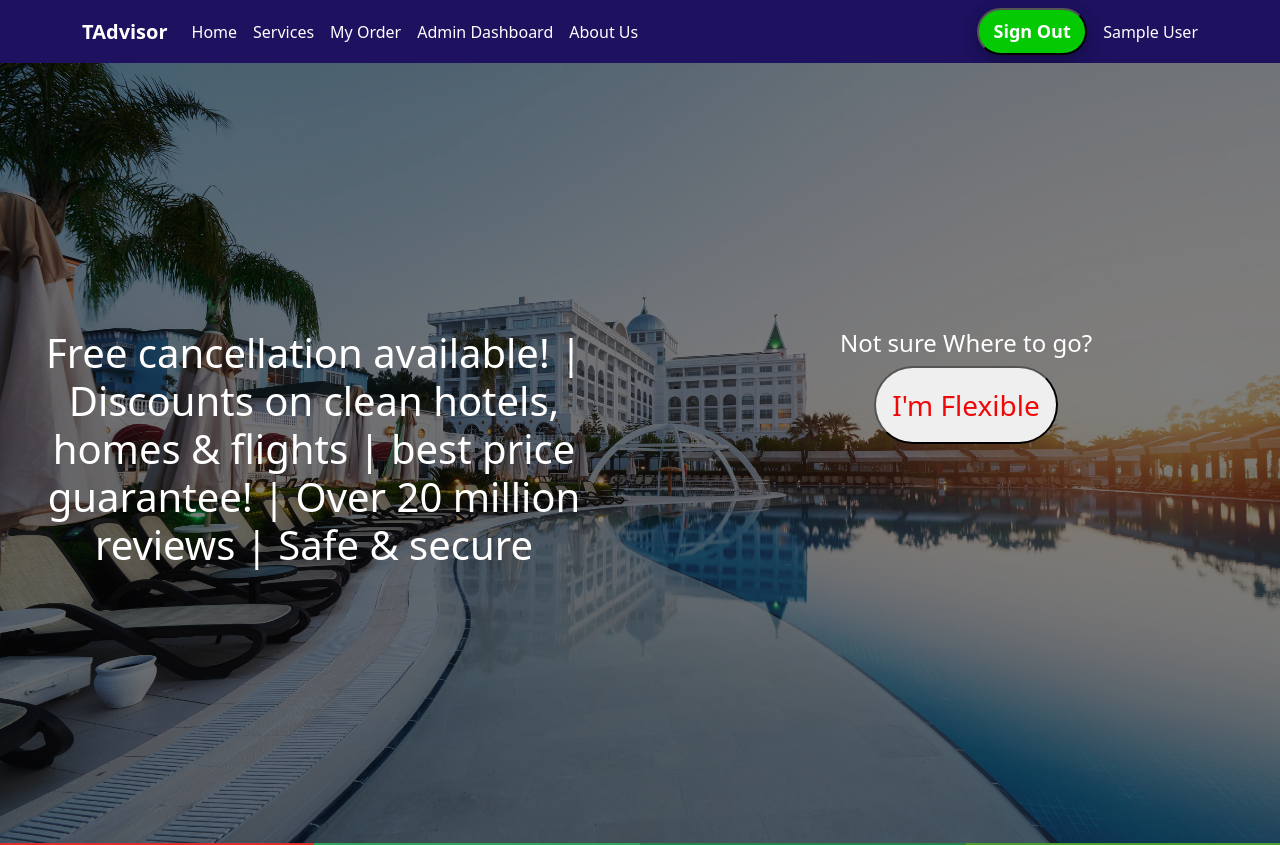
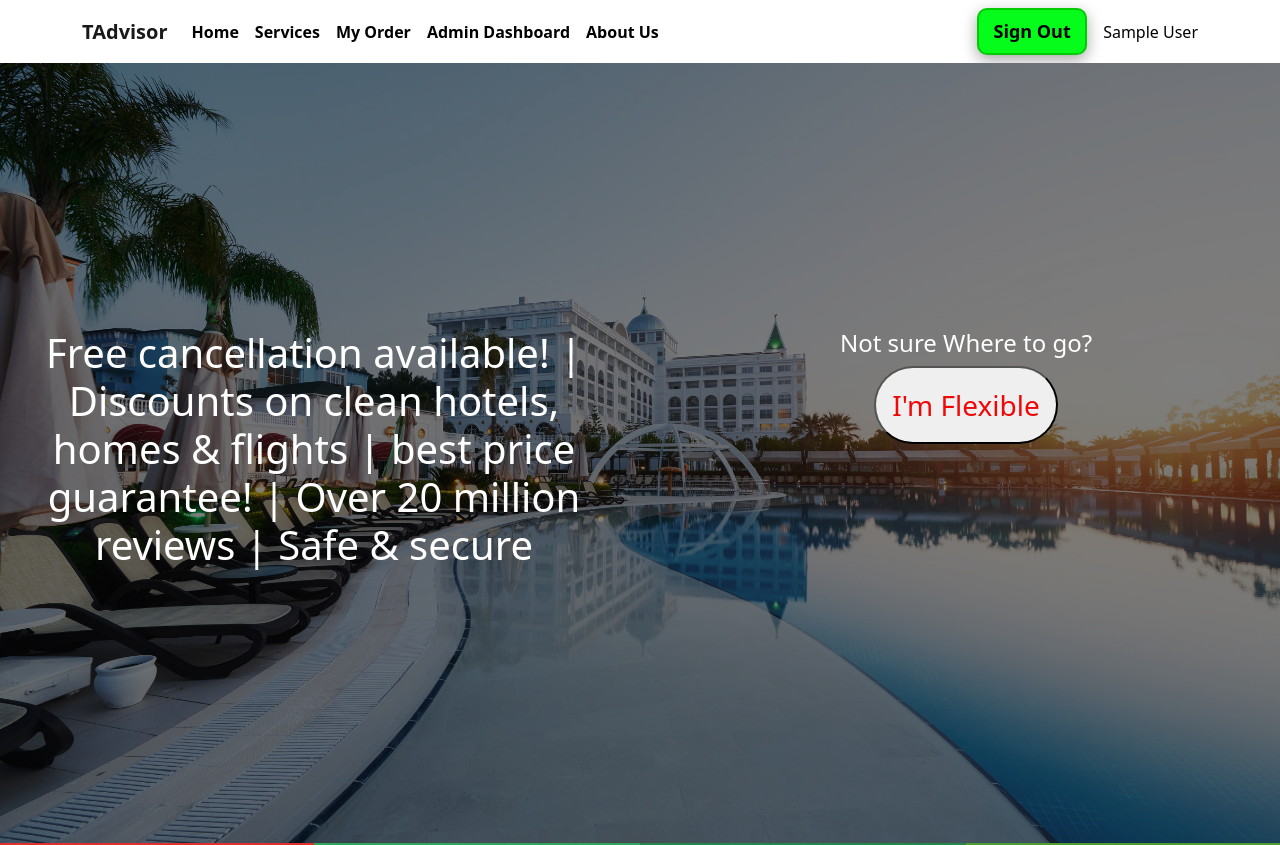
Before and after one commit to rokibulslam/Trip-Advisor-Client-MERN, a React (Create React App) app: page / in a window 1280 px wide. Shown: the top 845 px of the page. Built offline with nearby package versions, Linux system fonts and the light colour scheme; no server answers; sample sign-in values are in the browser's storage; the HTML template or start-up script is replaced by a standard one.

Commit message:
navbar changed

```diff
--- a/src/Component/Home/Hotels/Hotels.css
+++ b/src/Component/Home/Hotels/Hotels.css
@@ -10,22 +10,22 @@
 .card-style:hover {
     border: 1px solid aquamarine;
     box-shadow: rgba(0, 0, 0, 0.35) 0px 5px 15px;
-    background-color: #37b091;
+    background-color: #272325;
     color: white;
 }
 
 .btn-grad {
-    background-image: linear-gradient(to right, #ee0979 0%, #ff6a00 51%, #ee0979 100%)
+    background-image: linear-gradient(to right, #ee0909 0%, #ff000d 51%, #ee0979 100%)
 }
 
 .btn-grad {
     text-decoration: none;
     margin: 10px;
-    padding: 15px 45px;
+    padding: 15px 25px;
     text-align: center;
     text-transform: uppercase;
     transition: 0.5s;
-    background-size: 200% auto;
+    /* background-size: 200% auto; */
     color: white;
     border-radius: 10px;
     display: block;
--- a/src/Component/Home/Hotels/Hotels.js
+++ b/src/Component/Home/Hotels/Hotels.js
@@ -17,27 +17,28 @@ const Hotels = () => {
     return (
       <div className="bg-color">
         <div id="hotels" className="container py-5 ">
-                <h1 className="text-center p-5 info-text fs-1 fw-bolder">Let's The Journey Begin....</h1>
+          <h1 className="text-center p-5  fs-1 fw-bolder">
+            Inspiration for your next trip.
+          </h1>
           <div className="row">
-            {
-                Hotels?.map(hotel=>
-                    <div
-                        key={hotel._id}
-                        className="col-md-3 g-4">
+            {Hotels?.map((hotel) => (
+              <div key={hotel._id} className="col-md-3 g-4 col-sm-12">
                 <Card className="h-100 w-100 card-style">
-                    <Card.Img className="img-fluid" variant="top" src={hotel.img} />
+                  <Card.Img
+                    className="img-fluid"
+                    variant="top"
+                    src={hotel.img}
+                  />
                   <Card.Body className="d-flex flex-column justify-content-end rounded card-text">
                     <Card.Title className="fw-bold">{hotel.name}</Card.Title>
-                        <Card.Text>
-                        {hotel.Description.slice(0, 100)}
-                        </Card.Text>
+                    <Card.Text>{hotel.Description.slice(0, 100)}</Card.Text>
                     <Link to={`/placeOrder/${hotel._id}`}>
                       <Button className="btn-grad">Book Now</Button>
                     </Link>
                   </Card.Body>
                 </Card>
-                </div>)
-            }
+              </div>
+            ))}
           </div>
         </div>
       </div>
--- a/src/Component/Home/NavBar/NavBar.css
+++ b/src/Component/Home/NavBar/NavBar.css
@@ -3,8 +3,9 @@
     font-size: 18px;
     font-weight: 900;
     text-align: center;
-    background-color: #03ca03;
-    border-radius: 50px;
+    border: 2px solid #03ca03;
+    background-color: rgb(6, 252, 26);
+    border-radius: 10px;
     box-shadow: rgba(0, 0, 0, 0.35) 0px 5px 15px;
 
 }
@@ -15,5 +16,5 @@
 
 .nav-color {
     /* background-image: radial-gradient( circle 610px at 5.2% 51.6%,  rgba(5,8,114,1) 0%, rgba(7,3,53,1) 97.5% ); */
-    background-color: #1d1160;
+    background-color: rgb(255, 255, 255);
 }
--- a/src/Component/Home/NavBar/NavBar.js
+++ b/src/Component/Home/NavBar/NavBar.js
@@ -10,24 +10,24 @@ const NavBar = () => {
 
     return (
         <div>
-            <Navbar className="nav-color sticky-top overflow-hidden navbar " variant="dark" collapseOnSelect expand="lg" >
+            <Navbar className="nav-color sticky-top overflow-hidden navbar " variant="light" collapseOnSelect expand="lg" >
             <Container>
-                    <Navbar.Brand className="fw-bolder text-white"><img className="rounded-3" alt="" />TAdvisor</Navbar.Brand>
+                    <Navbar.Brand className="fw-bolder "><img className="rounded-3" alt="" />TAdvisor</Navbar.Brand>
             <Navbar.Toggle aria-controls="responsive-navbar-nav" />
             <Navbar.Collapse id="responsive-navbar-nav">
                 <Nav className="me-auto">
-                <Nav.Link as={HashLink} className="text-decoration-none fw-normal text-white"  to="/home#home">Home</Nav.Link>
-                <Nav.Link as={HashLink} className="text-decoration-none fw-normal px-2 text-white"  to="/home#hotels">Services</Nav.Link>
-                {user?.email ? <Nav.Link as={HashLink} className="text-decoration-none  fw-normal px-2 text-white" to="/myOrders">My Order</Nav.Link>: ''}
-                {user?.email ? <Nav.Link as={HashLink} className="text-decoration-none fw-normal px-2  text-white" to="/admin">Admin Dashboard</Nav.Link> : ''}
+                <Nav.Link as={HashLink} className="text-decoration-none fw-bold text-black"  to="/home#home">Home</Nav.Link>
+                <Nav.Link as={HashLink} className="text-decoration-none fw-bold px-2 text-black"  to="/home#hotels">Services</Nav.Link>
+                {user?.email ? <Nav.Link as={HashLink} className="text-decoration-none  fw-bold px-2 text-black" to="/myOrders">My Order</Nav.Link>: ''}
+                {user?.email ? <Nav.Link as={HashLink} className="text-decoration-none fw-bold px-2  text-black" to="/admin">Admin Dashboard</Nav.Link> : ''}
 
-                <Nav.Link as={HashLink} className="text-decoration-none px-2  fw-normal text-white" to="/about">About Us</Nav.Link>
+                <Nav.Link as={HashLink} className="text-decoration-none px-2  fw-bold text-black" to="/about">About Us</Nav.Link>
                 </Nav>
                 <Nav className="justify-content-center align-items-center">
-                {user.email ? <button className="button text-white p-2"  onClick={logOut}>Sign Out</button> :
-                <Nav.Link as={HashLink} className="button text-white m-2" to="/signIn">Sign in</Nav.Link>}
-                {user?.email ? <p className="mb-0 ps-3 text-white"> {user.displayName}</p>
-                                : <Nav.Link as={HashLink} className="button text-white" to="/signUp">Sign Up</Nav.Link>}
+                {user.email ? <button className="button text-black p-2"  onClick={logOut}>Sign Out</button> :
+                <Nav.Link as={HashLink} className="button text-black m-2" to="/signIn">Sign in</Nav.Link>}
+                {user?.email ? <p className="mb-0 ps-3 text-black"> {user.displayName}</p>
+                                : <Nav.Link as={HashLink} className="button text-black" to="/signUp">Sign Up</Nav.Link>}
                 </Nav>
             </Navbar.Collapse>
             </Container>
```
Lines whose indentation alone changed are shown as unchanged.
